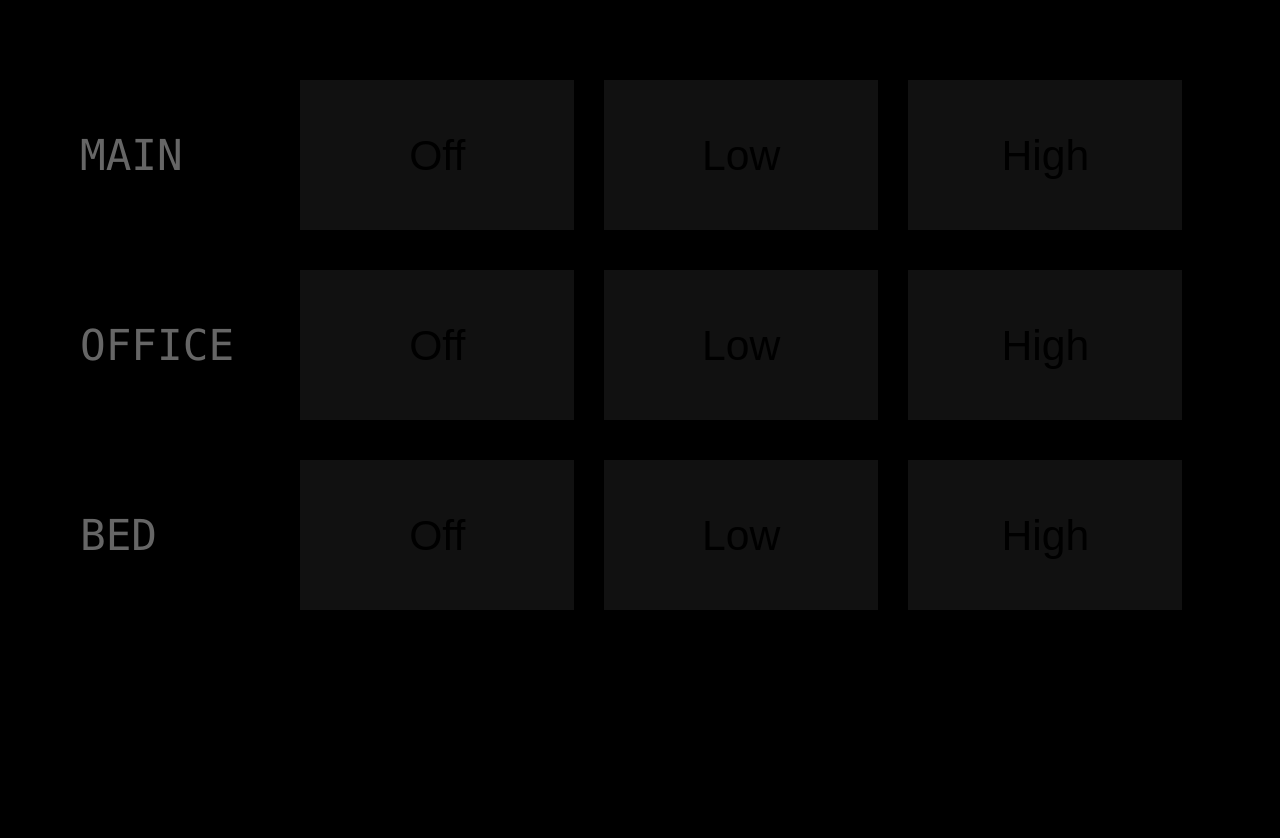
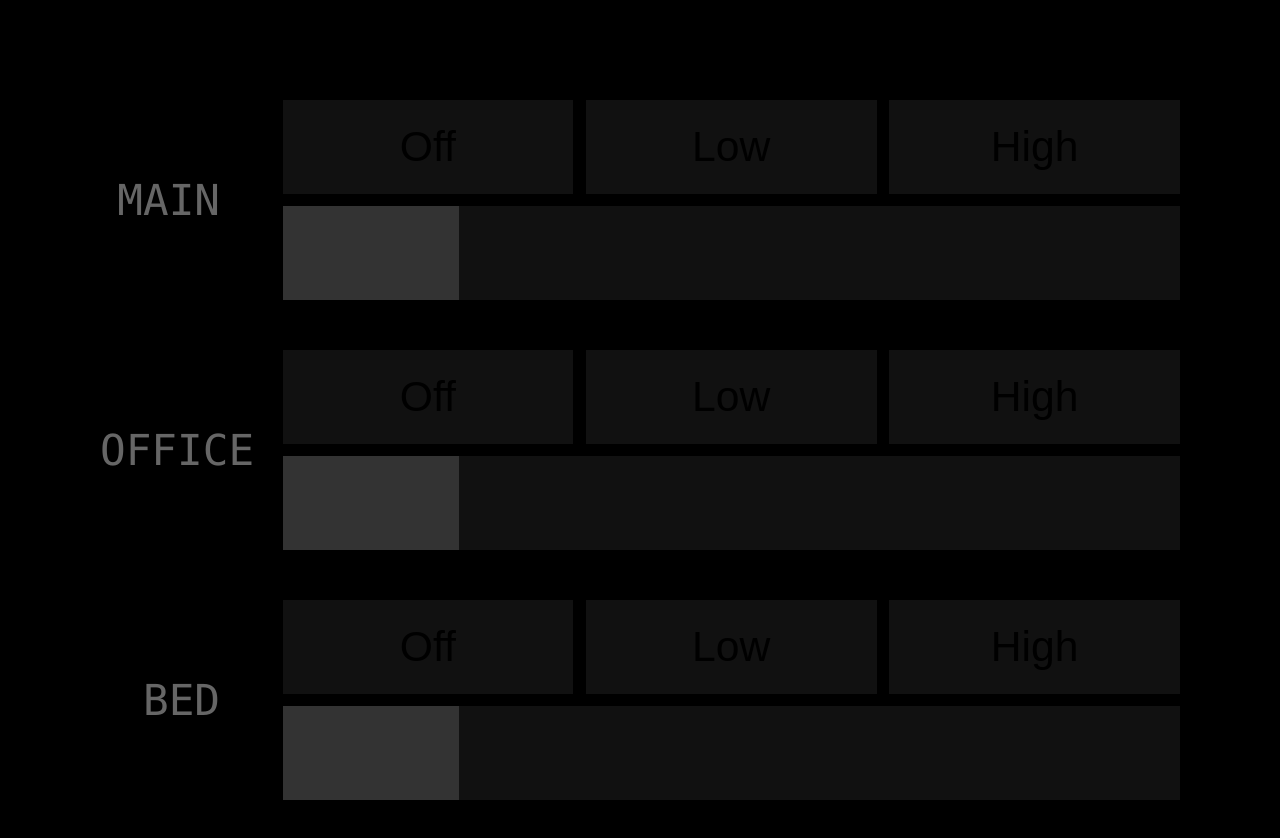
Before and after one commit to kormyen/vns, a website: page CORE/static/index.html in a window 1280 px wide. Before the commit the page ends 800 px from the top, so only its background shows below. Drawn offline with nearby package versions, Linux system fonts and the light colour scheme; no server answers.

Commit message:
Add brightness slider back.

```diff
--- a/CORE/static/index.html
+++ b/CORE/static/index.html
@@ -4,34 +4,72 @@
   </head>
   <body>
     <div class="elementContainer">
-      <div class="title">MAIN</div>
-      <div class="elementButton">
-        <button id='lMainOff'>Off</button>
-        <button id='lMainLow'>Low</button>
-        <button id='lMainHigh'>High</button>
+      <div class="elementTitle">MAIN</div>
+        <div class="elementContent">
+        <div class="elementButton">
+          <button id='lMainOff'>Off</button><button id='lMainLow'>Low</button><button id='lMainHigh'>High</button>
+        </div>
+        <div class="elementSlider">
+          <input type="range" min=0 max=255 step=1 value=50 id="lMainB" style="--min: 0; --max: 100; --val: 50;">
+        </div>
       </div>
     </div>
 
     <div class="elementContainer">
-      <div class="title">OFFICE</div>
-      <div class="elementButton">
-        <button id='lOfficeOff'>Off</button>
-        <button id='lOfficeLow'>Low</button>
-        <button id='lOfficeHigh'>High</button>
+      <div class="elementTitle">OFFICE</div>
+      <div class="elementContent">
+        <div class="elementButton">
+          <button id='lOfficeOff'>Off</button><button id='lOfficeLow'>Low</button><button id='lOfficeHigh'>High</button>
+        </div>
+        <div class="elementSlider">
+          <input type="range" min=0 max=255 step=1 value=50 id="lOfficeB" style="--min: 0; --max: 100; --val: 50;">
+        </div>
       </div>
     </div>
 
     <div class="elementContainer">
-      <div class="title">BED</div>
-      <div class="elementButton">
-        <button id='lBedOff'>Off</button>
-        <button id='lBedLow'>Low</button>
-        <button id='lBedHigh'>High</button>
+      <div class="elementTitle">BED</div>
+      <div class="elementContent">
+        <div class="elementButton">
+          <button id='lBedOff'>Off</button><button id='lBedLow'>Low</button><button id='lBedHigh'>High</button>
+        </div>
+        <div class="elementSlider">
+          <input type="range" min=0 max=255 step=1 value=50 id="lBedB" style="--min: 0; --max: 100; --val: 50;">
+        </div>
       </div>
     </div>
 
     <script src="/socket.io/socket.io.js"></script> <!-- automatically added -->
     <script>
+      function rangeColor(input)
+      {
+        var slider = new Object();
+        slider.wrp = document.createElement('div');
+        slider.preBar = document.createElement('p');
+        slider.min = parseInt(input.min, 10);
+        slider.max = parseInt(input.max, 10);
+        slider.range = slider.max - slider.min;
+
+        slider.getVal = function()
+        {
+          var w = parseInt(input.clientWidth, 10),
+          t = ~~(w * (parseInt(input.value, 10) - slider.min) / slider.range);
+          return t;
+        };
+        slider.updateView = function()
+        {
+          slider.preBar.style.width = slider.getVal() + 'px';
+        }
+        slider.wrp.className = 'barCnt';
+        slider.preBar.className = 'preBar';
+        input.className = input.className.length ? (input.className + ' colorized') : 'colorized';
+        input.parentNode.replaceChild(slider.wrp, input);
+        slider.wrp.appendChild(input);
+        slider.wrp.appendChild(slider.preBar);
+        input.addEventListener('input', slider.updateView);
+        slider.preBar.style.width = slider.getVal() + 'px';
+        return slider;
+      }
 
       function data(key, info)
       {
@@ -39,8 +77,10 @@
        this.info = info;
       }
 
-      var socket = io();
-
+      var sliders = {};
+      sliders['lMainB'] = rangeColor(document.getElementById('lMainB'))
+      sliders['lOfficeB'] = rangeColor(document.getElementById('lOfficeB'))
+      sliders['lBedB'] = rangeColor(document.getElementById('lBedB'))
       var lMainOff = document.getElementById("lMainOff");
       var lMainLow = document.getElementById("lMainLow");
       var lMainHigh = document.getElementById("lMainHigh");
@@ -51,17 +91,20 @@
       var lBedLow = document.getElementById("lBedLow");
       var lBedHigh = document.getElementById("lBedHigh");
 
-      // socket.on('state', function(data)
-      // {
-      // });
-
+      var socket = io();
+      socket.on('state', function(data)
+      {
+        if (data.lMainB !== undefined) { sliders['lMainB'].value = data.lMainB; sliders['lMainB'].updateView(); }
+        if (data.lOfficeB !== undefined) { sliders['lOfficeB'].value = data.lOfficeB; sliders['lOfficeB'].updateView(); }
+        if (data.lBedB !== undefined) { sliders['lBedB'].value = data.lBedB; sliders['lBedB'].updateView(); }
+      });
       lMainOff.onclick = function() { socket.emit('set', new data('lMainB', 0)); }
       lMainLow.onclick = function() { socket.emit('set', new data('lMainB', 15)); }
       lMainHigh.onclick = function() { socket.emit('set', new data('lMainB', 255)); }
       lOfficeOff.onclick = function() { socket.emit('set', new data('lOfficeB', 0)); }
       lOfficeLow.onclick = function() { socket.emit('set', new data('lOfficeB', 15)); }
       lOfficeHigh.onclick = function() { socket.emit('set', new data('lOfficeB', 255)); }
-      lBedOff.onclick = function() { socket.emit('set', new data('lBedB', 0)); console.log('test'); }
+      lBedOff.onclick = function() { socket.emit('set', new data('lBedB', 0)); }
       lBedLow.onclick = function() { socket.emit('set', new data('lBedB', 15)); }
       lBedHigh.onclick = function() { socket.emit('set', new data('lBedB', 255)); }
     </script>
--- a/CORE/static/style.css
+++ b/CORE/static/style.css
@@ -9,11 +9,14 @@
   --color-slider-main: #333;
   --color-slider-empty: #111;
 
-  --slider-height: 150px;
-  --title-width: 180px;
-  --padding-outer: 80px;
-  --padding-inner: 40px;
-  --padding-sep: 20px;
+  --element-height: 200px;
+  --row-height: calc(var(--element-height) / 2);
+  --title-width: 120px;
+  --padding-outer: calc(var(--element-height) / 2);
+  --padding-inner: calc(var(--padding-outer) / 2);
+  --padding-sep: calc(var(--padding-inner) / 4);
+  --padding-sep-half: calc(var(--padding-sep) / 2);
+  --row-element-height: calc(var(--row-height) - var(--padding-sep-half));
 }
 
 *
@@ -24,14 +27,14 @@ html
 {
   font-family: 'Monaco', 'Andale Mono', 'Deja Vu Sans Mono', 'Consolas', monospace;
   background: var(--color-main-bg);
-  padding: 0em;
+  padding: 0;
   margin: 0;
   overflow-y: scroll;
   color: var(--color-main);
 }
 body
 {
-  padding: 0em;
+  padding: 0;
   margin: 0;
   margin-top: var(--padding-outer);
 }
@@ -42,55 +45,138 @@ body
   margin-bottom: var(--padding-inner);
   margin-left: var(--padding-outer);
   display: flex;
-  height: var(--slider-height);
+  height: var(--element-height);
 }
-.elementContainer .title
+.elementTitle
 {
   float: left;
   font-size: 32pt;
-  height: var(--slider-height);
+  text-align: right;
+  height: var(--element-height);
   margin-right: var(--padding-inner);
-  line-height: var(--slider-height);
+  line-height: var(--element-height);
   width: var(--title-width);
   min-width: var(--title-width);
 }
-.elementContainer .elementSlider
+.elementContent
 {
   float: left;
   width: 100%;
-  height: 100%;
+  height: var(--element-height);
+  margin-right: var(--padding-outer);
+}
+.elementSlider
+{
+  float: left;
+  clear: both;
+  width : calc( 100% - var(--padding-sep) );
+  padding: 0px;
+  margin: 0px;
+  margin-left: var(--padding-sep);
+  margin-top: var(--padding-sep);
+}
+.elementButton
+{
+  float: left;
+  width: 100%;
   padding: 0px;
   margin: 0px;
 }
-.elementContainer .elementButton
+.elementButton button
 {
-  height: 100%;
-  padding: 0px;
-  margin: 0px;
-  float: left;
-  width: 100%;
-}
-.elementContainer .elementButton button
-{
+  width : calc( 33.33% - var(--padding-sep) );
   cursor: pointer;
   outline: none; /*mobile browser boarder on active (tapped)*/
   background-color: var(--color-button-idle);
-  min-width: var(--slider-height);
-  width: 28%;
-  height: var(--slider-height);
+  /*min-width: var(--element-height);*/
+  /*width: 28%;*/
+  height: var(--row-element-height);
   border-radius: 0px;
   font-size: 32pt;
   border: 0px;
   border: none;
-  display: inline-block;
   text-decoration: none;
-  margin-right: var(--padding-sep);
+  margin: 0px;
+  margin-left: var(--padding-sep);
 }
-.elementContainer .elementButton button:hover
+.elementButton button:hover
 {
   background-color: var(--color-button-hover);
 }
-.elementContainer .elementButton button:active
+.elementButton button:active
 {
   padding:0px;
 }
+
+/*SLIDER*/
+.barCnt
+{
+  position: relative;
+  height: 10px;
+}
+.barCnt .preBar
+{
+  position: absolute;
+  background-color: var(--color-slider-main);
+  height: var(--row-element-height);
+  line-height: var(--row-element-height);
+  z-index: 200;
+  padding: 0px;
+  margin: 0px;
+  pointer-events: none;
+}
+input[type=range].colorized
+{
+  -webkit-appearance: none;
+  width: 100%;
+  height: var(--row-element-height);
+  position: absolute;
+  padding: 0px;
+  margin: 0px;
+  cursor: ew-resize;
+  z-index: 100;
+  left: 0px
+}
+input[type=range].colorized::-webkit-slider-runnable-track
+{
+  height: var(--row-element-height);
+  background: var(--color-slider-empty);
+  border: none;
+}
+input[type=range].colorized::-webkit-slider-thumb
+{
+  -webkit-appearance: none;
+  border: none;
+  height: 0px;
+  width: 0px;
+  background: var(--color-slider-main);
+  margin-top: 0px;
+  z-index: 400;
+}
+input[type=range].colorized:focus
+{
+  outline: none;
+}
+input[type=range].colorized:focus::-webkit-slider-runnable-track
+{
+  background: var(--color-slider-empty);
+}
+input[type=range].colorized::-moz-range-track
+{
+  width: 100%;
+  height: var(--row-element-height);
+  background: var(--color-slider-empty);
+  border: none;
+}
+input[type=range].colorized::-moz-range-thumb
+{
+  border: none;
+  height: 0px;
+  width: 0px;
+  background: var(--color-slider-main);
+  z-index: 400;
+}
+input[type=range].colorized::-moz-focus-outer
+{
+  border: 0;
+}
```
